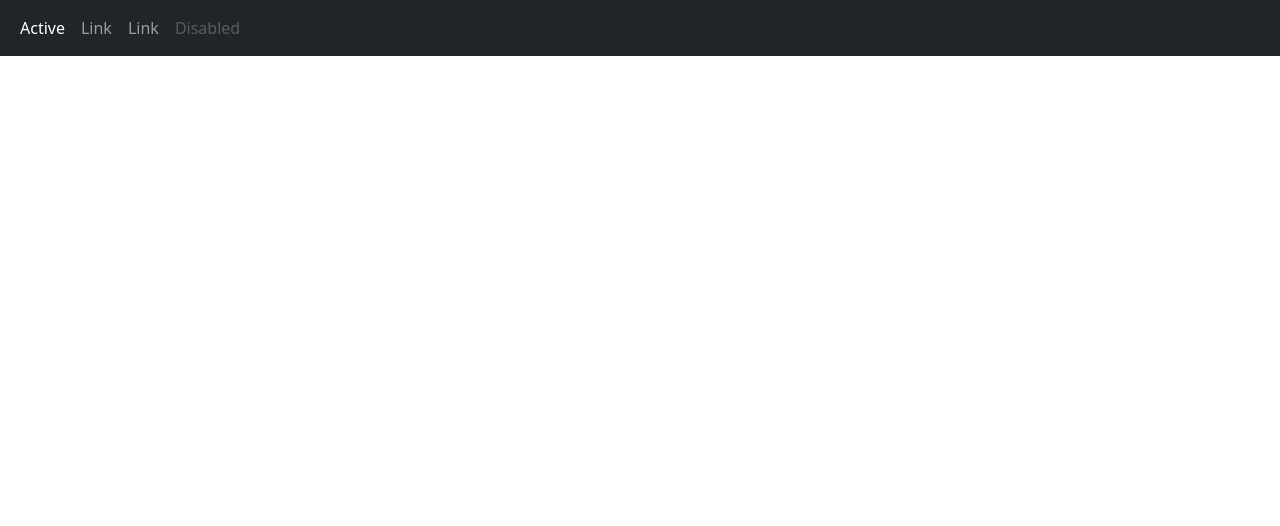
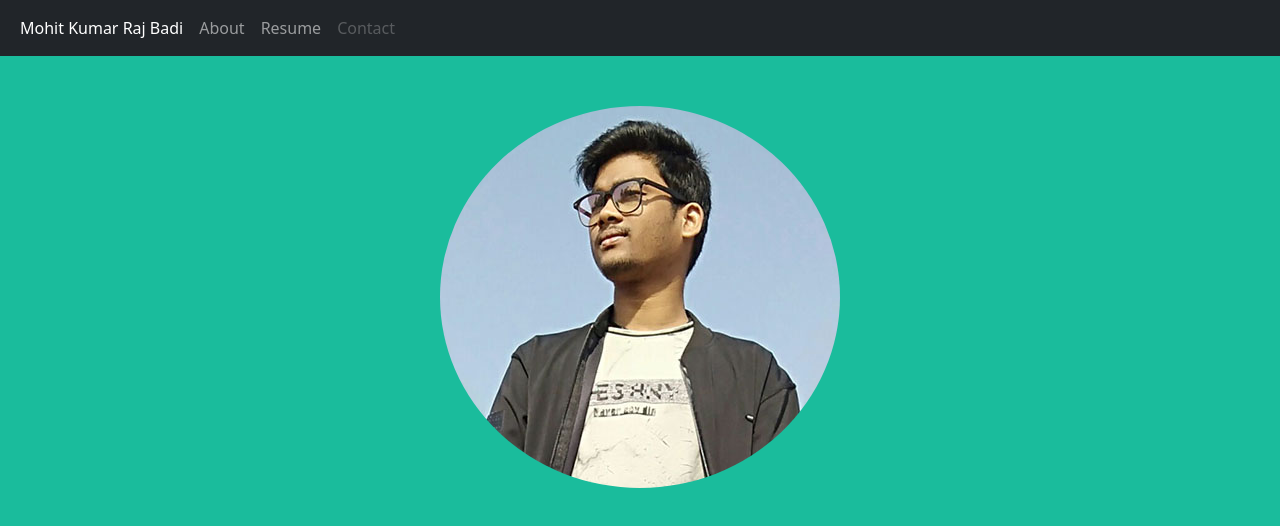
Before and after one commit to mohitkumarrajbadi/Cloud_Testing, a React app: page / in a window 1280 px wide. Built offline with nearby package versions, Linux system fonts and the light colour scheme.

Commit message:
Updated Navbar and added Section 1

```diff
--- a/public/index.html
+++ b/public/index.html
@@ -25,7 +25,8 @@
 
 <!-- Latest compiled JavaScript -->
 <script src="https://cdn.jsdelivr.net/npm/bootstrap@5.2.1/dist/js/bootstrap.bundle.min.js"></script>
-	<title>React App</title>
+	<link rel="stylesheet" href="styles.css" />
+  <title>React App</title>
 </head>
 
 <body>
--- /dev/null
+++ b/public/styles.css
@@ -0,0 +1,11 @@
+.App {
+  font-family: sans-serif;
+  text-align: center;
+}
+
+.section1 {
+  text-align: center !important;
+  background-color: #1abc9c;
+  padding : 50px;
+  height : 100vh;
+}
--- a/src/index.js
+++ b/src/index.js
@@ -8,22 +8,22 @@ function NavBar() {
         <ul class="navbar-nav">
           <li class="nav-item">
             <a class="nav-link active" href="#">
-              Active
+              Mohit Kumar Raj Badi
             </a>
           </li>
           <li class="nav-item">
             <a class="nav-link" href="#">
-              Link
+              About
             </a>
           </li>
           <li class="nav-item">
             <a class="nav-link" href="#">
-              Link
+              Resume
             </a>
           </li>
           <li class="nav-item">
             <a class="nav-link disabled" href="#">
-              Disabled
+              Contact
             </a>
           </li>
         </ul>
@@ -32,12 +32,18 @@ function NavBar() {
   );
 }
 
-function Section1(){
+function Section1() {
   return (
-    <div>
-
+    <div className="section1">
+      <img src="mohit_image.jpeg" class="rounded-circle" alt="Cinque Terre" />
     </div>
   );
 }
 
-ReactDom.render(<NavBar />, document.getElementById("root"));
+ReactDom.render(
+  <div>
+    <NavBar />
+    <Section1 />
+  </div>,
+  document.getElementById("root")
+);
--- a/src/styles.css
+++ /dev/null
@@ -1,4 +0,0 @@
-.App {
-  font-family: sans-serif;
-  text-align: center;
-}
```
Also changed, not shown: public/mohit_image.jpeg (added).
